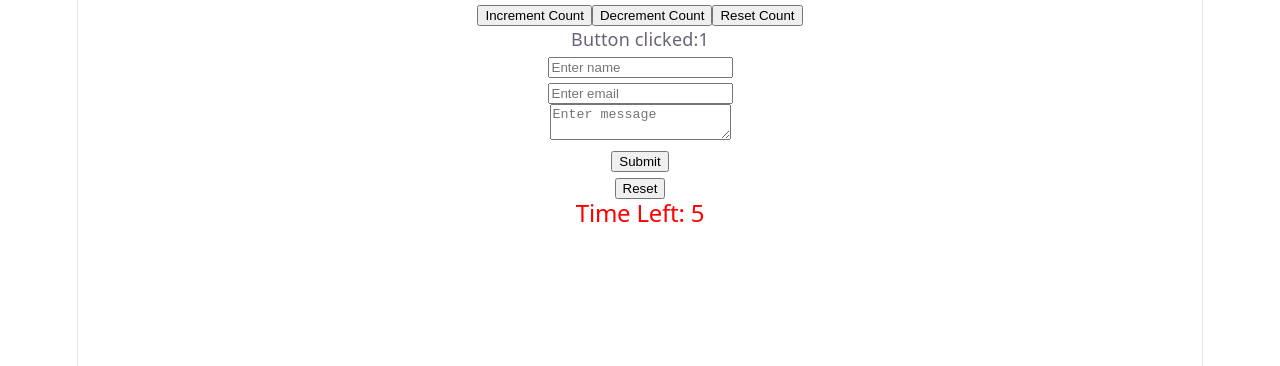
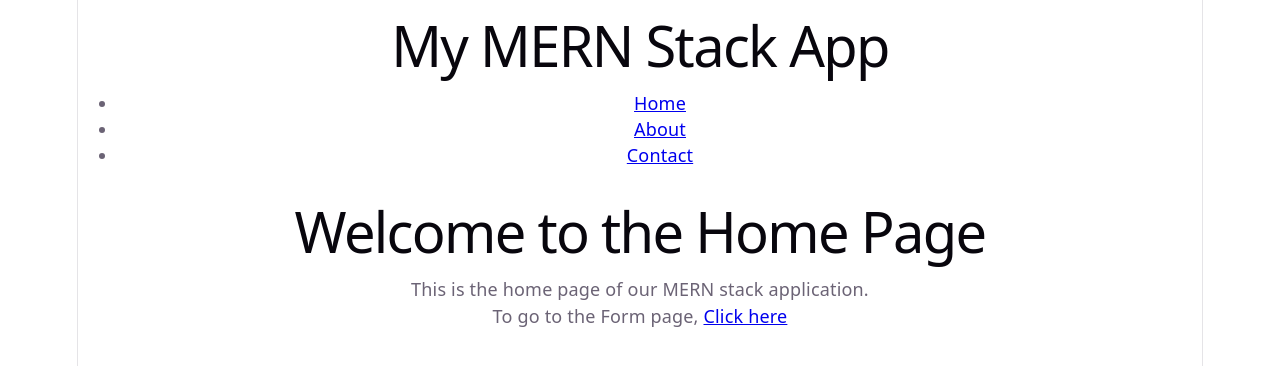
Before and after one commit to Paa1Vyas/react_interns, a React app: page /home in a window 1280 px wide. Shown: the top 366 px of the page. Built offline with nearby package versions, Linux system fonts and the light colour scheme; the HTML template or start-up script is replaced by a standard one.

Commit message:
Implemented Routing in My project

```diff
--- a/package.json
+++ b/package.json
@@ -12,7 +12,8 @@
   "dependencies": {
     "axios": "^1.16.0",
     "react": "^19.2.6",
-    "react-dom": "^19.2.6"
+    "react-dom": "^19.2.6",
+    "react-router-dom": "^7.15.0"
   },
   "devDependencies": {
     "@babel/core": "^7.29.0",
--- a/src/App.jsx
+++ b/src/App.jsx
@@ -5,6 +5,9 @@ import heroImg from './assets/hero.png'
 import Hello from './Hello'
 import './App.css'
 import StateDemo from './StateDemo'
+import Navbar from './Navbar'
+import { BrowserRouter, Routes, Route } from 'react-router-dom'
+import Home from './Home'
 
 import Form from './Form'
 
@@ -15,9 +18,16 @@ function App() {
     <>
       {/* <h1>Hello MERN Stack</h1>
       <Hello name="Paavan" dept="Computer Science"></Hello> */}
-      <StateDemo></StateDemo>
-      <Form></Form>
+      {/* <StateDemo></StateDemo>
+      <Form></Form> */}
 
+      <Navbar></Navbar>
+      <BrowserRouter>
+        <Routes>
+          <Route path="/home" element={<Home />}></Route>
+          <Route path="/form" element={<Form />}></Route>
+        </Routes>
+      </BrowserRouter>
     </>
   )
 }
--- /dev/null
+++ b/src/Home.jsx
@@ -0,0 +1,12 @@
+import React from 'react'
+import { Link } from 'react-router-dom'
+
+export default function Home() {
+  return (
+    <div>
+        <h1>Welcome to the Home Page</h1>
+        <p>This is the home page of our MERN stack application.</p>
+        <p>To go to the Form page, <Link to="/form">Click here</Link></p>
+    </div>
+  )
+}
--- /dev/null
+++ b/src/Navbar.jsx
@@ -0,0 +1,16 @@
+import React from 'react'
+
+export default function Navbar() {
+  return (
+    <div>
+        <nav className="navbar">
+            <h1>My MERN Stack App</h1>
+            <ul className="nav-links">
+                <li><a href="/">Home</a></li>
+                <li><a href="/about">About</a></li>
+                <li><a href="/contact">Contact</a></li>
+            </ul>
+        </nav>
+    </div>
+  )
+}
```
Also changed, not shown: 1 other file (tests, documents, lock files or other folders).
